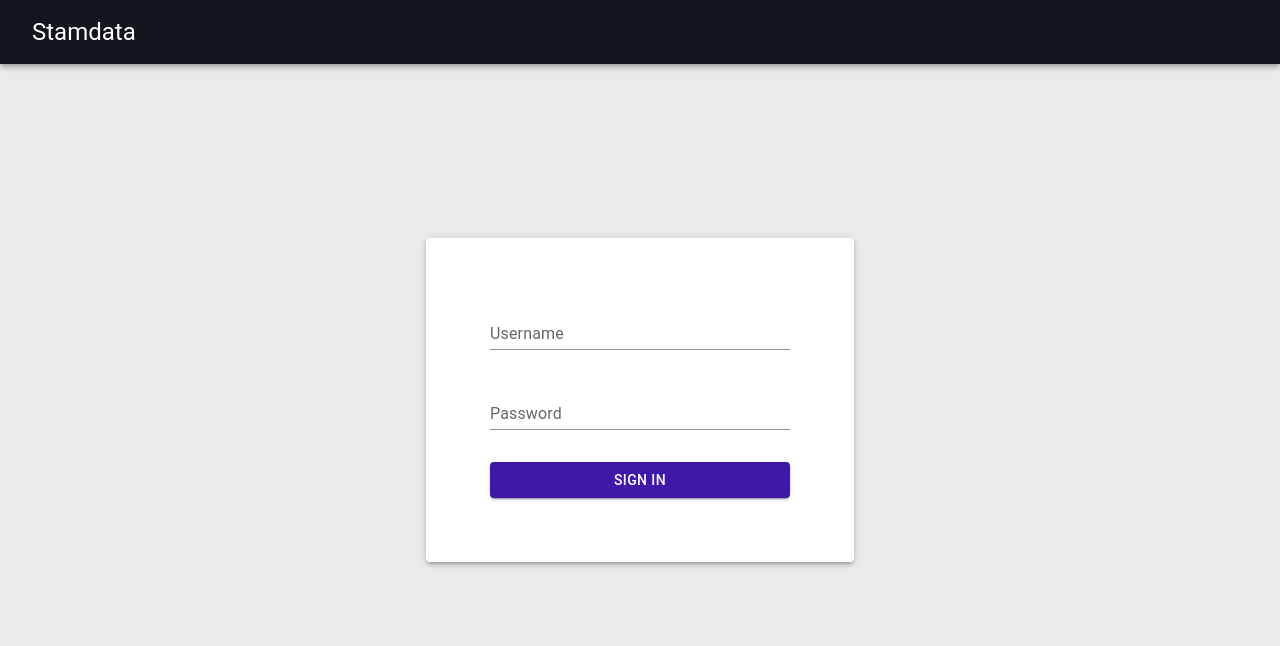
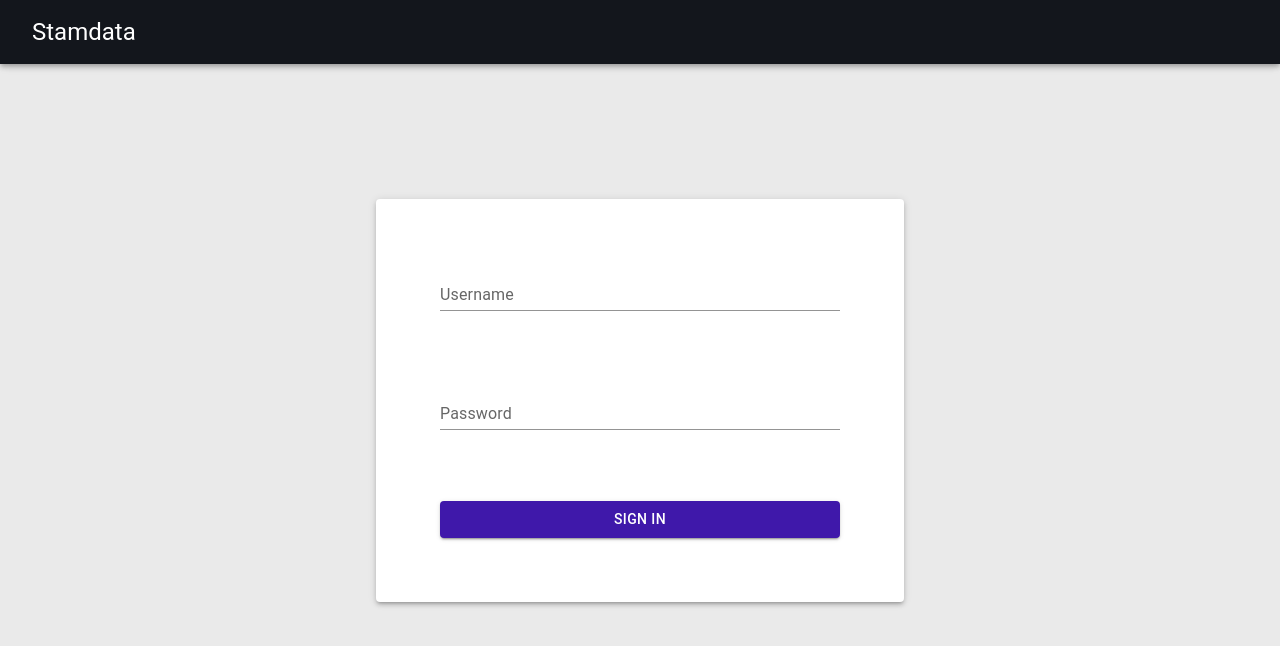
Before and after one commit to petr7555/ai-document-search-frontend, a React (Create React App) app: page /login in a window 1280 px wide. Shown: the top 646 px of the page. Built offline with nearby package versions, Linux system fonts and the light colour scheme.

Commit message:
add small styling changes

```diff
--- a/src/views/LoginPage.tsx
+++ b/src/views/LoginPage.tsx
@@ -42,7 +42,16 @@ export const LoginPage = () => {
       <CenterPageContent>
         <Paper elevation={3} sx={{ padding: 8 }}>
           <form onSubmit={handleSubmit}>
-            <Stack direction="column" spacing={4} sx={{ width: 300 }}>
+            <Stack
+              direction="column"
+              spacing={4}
+              sx={{
+                width: 400,
+                height: 275,
+                display: 'flex',
+                justifyContent: 'space-between'
+              }}
+            >
               <TextField
                 error={hasError}
                 label="Username"
```
